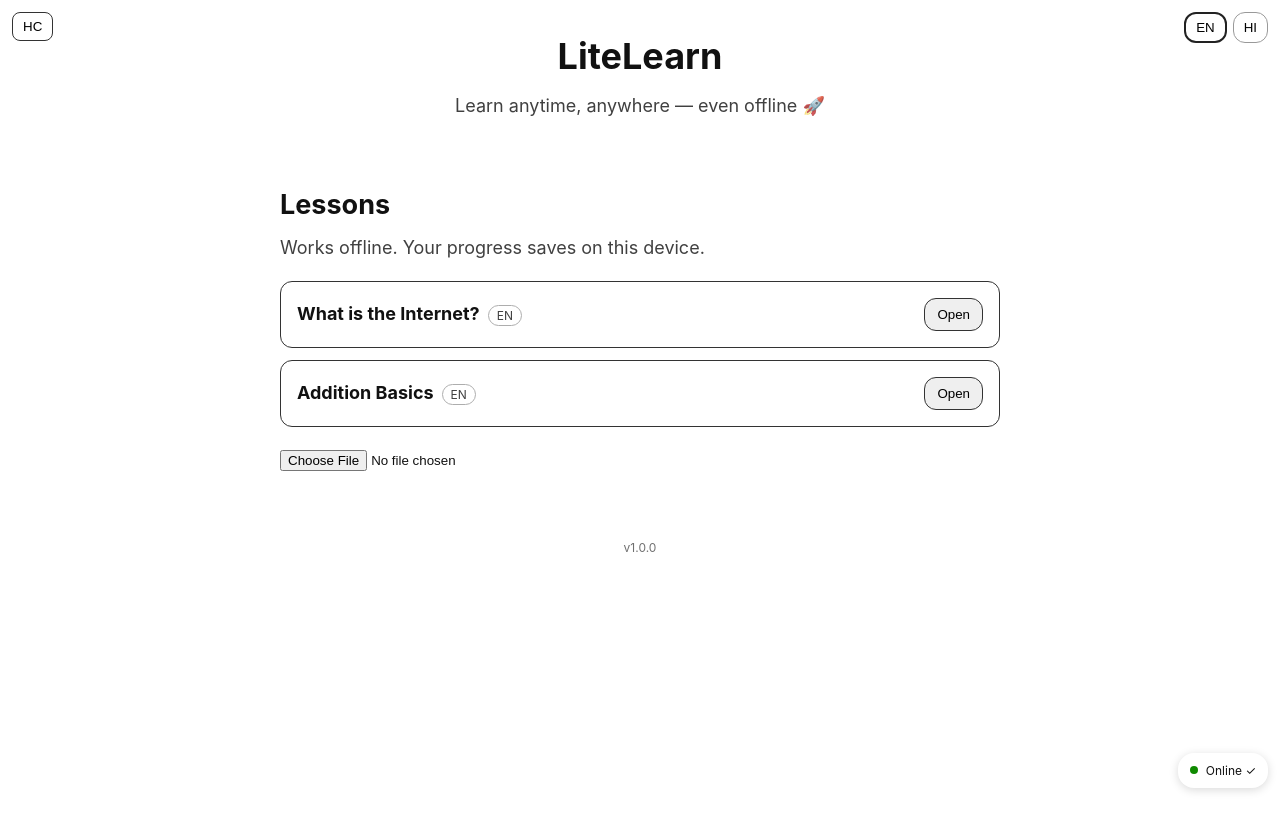
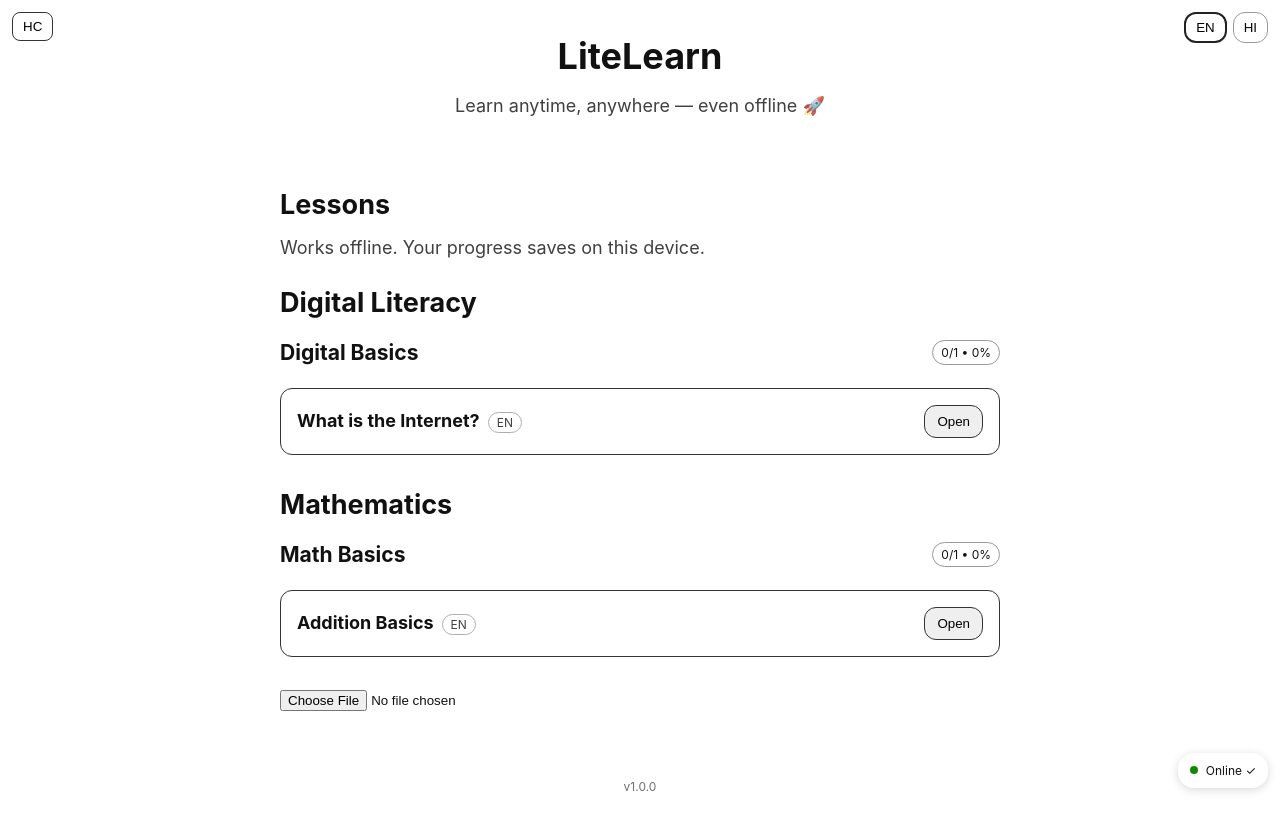
Before and after one commit to SartajVirdi/LiteLearn, a React (Create React App) app in the folder litelearn/: page /#/ in a window 1280 px wide. Before the commit the page ends 800 px from the top, so only its background shows below. Built offline with nearby package versions, Linux system fonts and the light colour scheme.

Commit message:
feat: Subject→Chapter grouping with per-chapter progress + CSV import hook

```diff
--- a/litelearn/src/components/LessonList.js
+++ b/litelearn/src/components/LessonList.js
@@ -1,3 +1,4 @@
+// src/components/LessonList.js
 import React, { useEffect, useMemo, useState } from "react";
 import { Link } from "react-router-dom";
 import { loadPacks } from "../packLoader";
@@ -12,7 +13,7 @@ export default function LessonList() {
   const currentLang = getLang();
 
   useEffect(() => {
-    // 1) Load from cache first (fast + offline)
+    // 1) Load cached lessons first (fast + offline)
     const cached = localStorage.getItem("litelearn_lessons");
     if (cached) {
       try {
@@ -23,22 +24,22 @@ export default function LessonList() {
       }
     }
 
-    // 2) Fetch packs (updates cache)
+    // 2) Fetch packs (refresh + cache)
     loadPacks()
       .then((ls) => {
         setLessons(ls);
         localStorage.setItem("litelearn_lessons", JSON.stringify(ls));
       })
       .catch(() => {
-        // keep cache if fetch fails
+        // keep cache if fetch fails (offline, etc.)
       })
       .finally(() => setLoading(false));
   }, []);
 
-  // Filter lessons by language, fallback to English if none found
+  // Filter by current language; fallback to English if no items
   const toShow = useMemo(() => {
-    const filtered = lessons.filter((l) => l.language === currentLang);
-    return filtered.length ? filtered : lessons.filter((l) => l.language === "en");
+    const filtered = lessons.filter((l) => (l.language || "").toLowerCase() === currentLang);
+    return filtered.length ? filtered : lessons.filter((l) => (l.language || "").toLowerCase() === "en");
   }, [lessons, currentLang]);
 
   if (loading && lessons.length === 0) {
@@ -57,19 +58,70 @@ export default function LessonList() {
         Works offline. Your progress saves on this device.
       </p>
 
-      {toShow.length === 0 ? (
-        <p style={{ opacity: 0.8 }}>
-          No lessons available in this language yet. Try switching languages.
-        </p>
-      ) : (
+      {/* Group by Subject -> Chapter */}
+      {(() => {
+        const subjects = new Map(); // subjectId -> { title, chapters: Map }
+
+        for (const l of toShow) {
+          const sId = l.subjectId || "general";
+          const sTitle = l.subjectTitle || "General";
+          const cId = l.chapterId || "general";
+          const cTitle = l.chapterTitle || "General";
+
+          if (!subjects.has(sId)) subjects.set(sId, { title: sTitle, chapters: new Map() });
+          const subj = subjects.get(sId);
+          if (!subj.chapters.has(cId)) subj.chapters.set(cId, { title: cTitle, items: [] });
+          subj.chapters.get(cId).items.push(l);
+        }
+
+        const done = (lesson) => isCompleted(lesson);
+
+        return [...subjects.entries()].map(([sId, subj]) => (
+          <section key={sId} style={{ marginBottom: 28 }}>
+            <h2 style={{ margin: "8px 0 12px" }}>{subj.title}</h2>
+
+            {[...subj.chapters.entries()].map(([cId, chap]) => {
+              chap.items.sort(
+                (a, b) => (a.order ?? 999) - (b.order ?? 999) || a.title.localeCompare(b.title)
+              );
+              const completed = chap.items.filter(done).length;
+              const total = chap.items.length;
+              const pct = Math.round((completed / Math.max(1, total)) * 100);
+
+              return (
+                <article key={cId} style={{ marginBottom: 18 }}>
+                  <div
+                    style={{
+                      display: "flex",
+                      justifyContent: "space-between",
+                      alignItems: "center",
+                      marginBottom: 8,
+                    }}
+                  >
+                    <h3 style={{ margin: 0 }}>{chap.title}</h3>
+                    <span
+                      style={{
+                        fontSize: 12,
+                        padding: "2px 8px",
+                        border: "1px solid #999",
+                        borderRadius: 999,
+                      }}
+                      aria-label={`Chapter progress ${completed} of ${total}`}
+                    >
+                      {completed}/{total} • {pct}%
+                    </span>
+                  </div>
+
                   <ul style={{ listStyle: "none", padding: 0 }}>
-          {toShow.map((l) => {
+                    {chap.items.map((l) => {
                       const dueKey = `${l.id}-q1`;
                       const isDue = dueNow(dueKey);
+                      const completedFlag = done(l);
 
                       return (
                         <li
                           key={l.id}
+                          className="card"
                           style={{
                             border: "1px solid #333",
                             borderRadius: 12,
@@ -99,10 +151,9 @@ export default function LessonList() {
                                   opacity: 0.8,
                                 }}
                               >
-                      {l.language.toUpperCase()}
+                                {(l.language || "").toUpperCase()}
                               </span>
-
-                    {isCompleted(l) && (
+                              {completedFlag && (
                                 <span
                                   style={{
                                     marginLeft: 8,
@@ -115,7 +166,6 @@ export default function LessonList() {
                                   ✓ Completed
                                 </span>
                               )}
-
                               {!isDue && (
                                 <span
                                   style={{
@@ -126,6 +176,7 @@ export default function LessonList() {
                                     borderRadius: 999,
                                     opacity: 0.8,
                                   }}
+                                  title="Scheduled later by adaptive practice"
                                 >
                                   Later
                                 </span>
@@ -140,9 +191,14 @@ export default function LessonList() {
                       );
                     })}
                   </ul>
-      )}
+                </article>
+              );
+            })}
+          </section>
+        ));
+      })()}
 
-      {/* 📥 Teacher CSV Importer */}
+      {/* 📥 Teacher CSV Importer (appends to lessons & caches) */}
       <TeacherImport
         onAdd={(generated) => {
           const next = [...lessons, ...generated];
```
Lines whose indentation alone changed are shown as unchanged.
